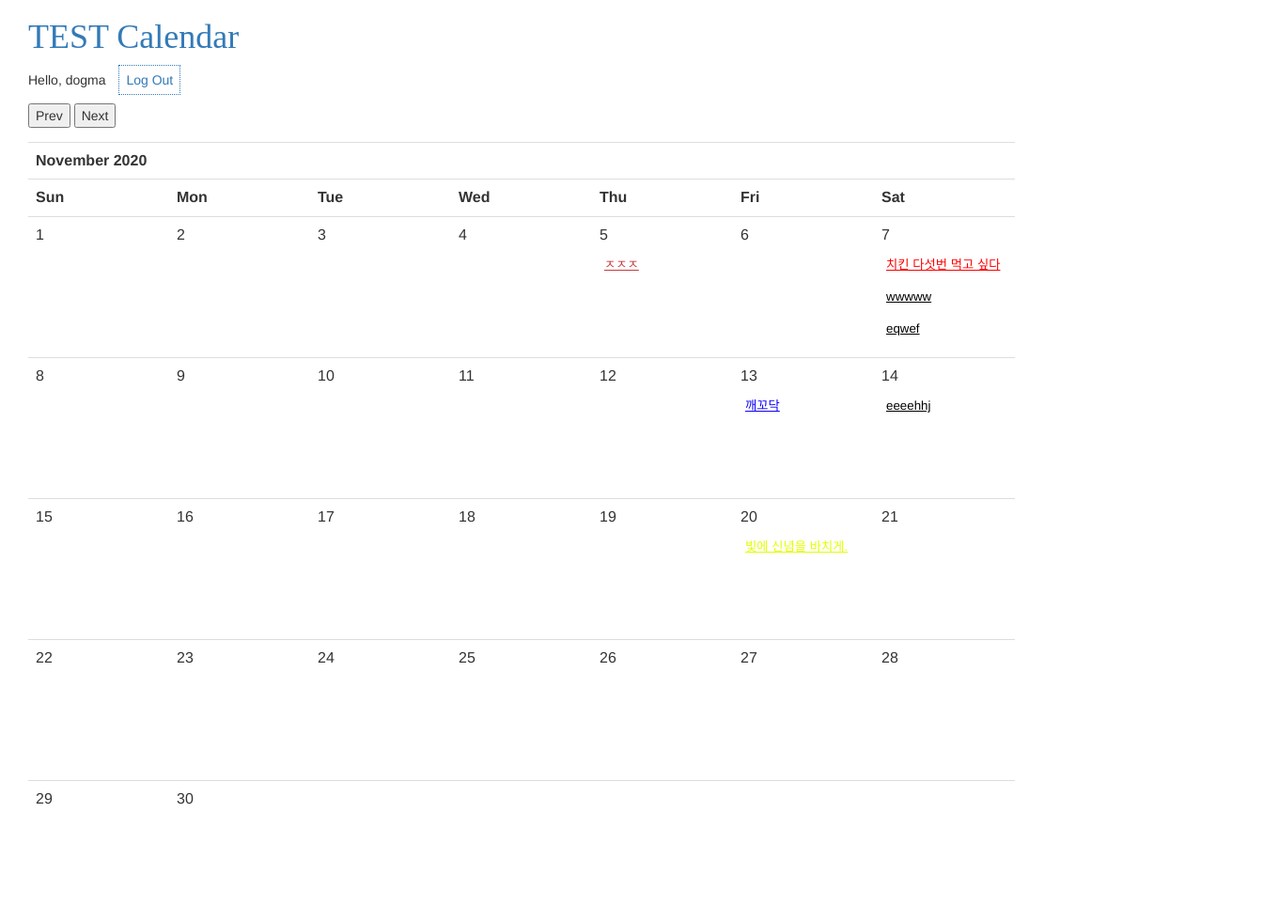
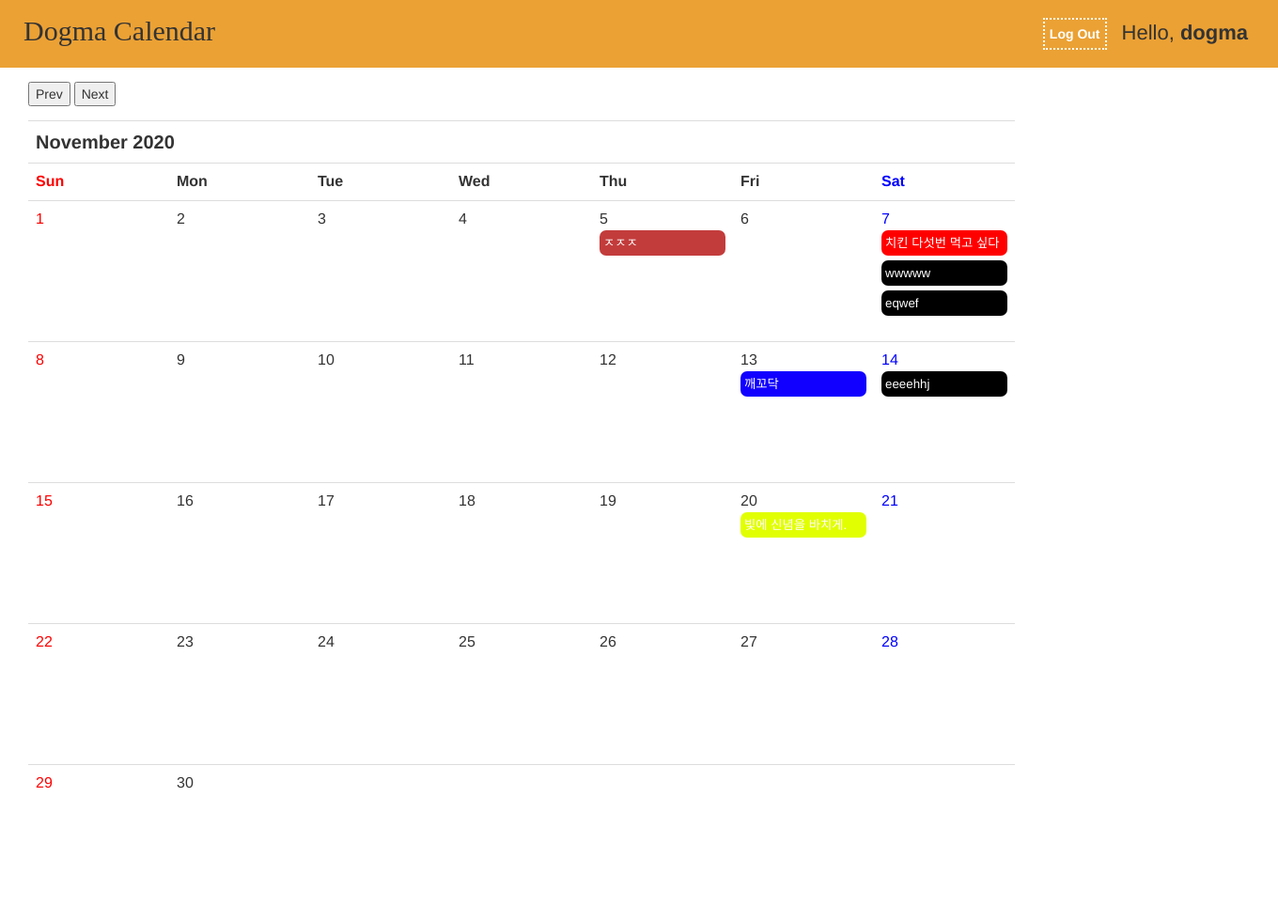
Before and after one commit to centraldogma99/newbie_project, a Django app: page / in a window 1360 px wide. Shown: the whole page at 94% size. After the commit the page ends 839 px from the top, so only its background shows below. Run offline with Django 3.2, Linux system fonts and the light colour scheme; a user stored in the database is signed in; data comes from the database, SQL or seed files in the repository; both versions use the stored data as it was after the commit; some libraries are stand-ins or nearby versions.

Commit message:
final commit

```diff
--- a/cencal/static/css/style.css
+++ b/cencal/static/css/style.css
@@ -1,28 +1,43 @@
 
 #siteTitle {
     font-family: 맑은고딕;
+    font-size: 30px;
     margin-bottom: 15px;
+    background-color: unset !important;
+    color: unset !important;
+    text-decoration: bold;
+}
+
+.noHover{
+    background-color: unset !important;
+    color: unset !important;
+    text-decoration: unset !important;
+
 }
 
 #navBar {
+    padding-left: 30px;
     margin-top: 15px;
     margin-bottom: 15px;
 }
 
 #userinfo {
-    margin-bottom: 10px;
+    background-color: #eba134;
+    padding-top: 12px;
+    padding-bottom: 17px;
+    padding-left: 25px;
+    padding-right: 25px;
 }
 
 .regbtn {
-    padding : 7px;
-    margin : 10px;
+    padding: 5px;
+    font-weight: bold;
     border-style: dotted;
-    border-width: 1px;
+    border-width: 2px;
+    color: #ffffff;
+    margin-top: 7px;
 }
 
-body {
-    margin-left: 30px;
-}
 
 .days:hover{
     background-color: #eeeeee;
@@ -30,14 +45,26 @@ body {
 
 .days p{
     font-size: 10pt;
-    margin-top: 5px;
     margin-bottom: 5px;
-    padding: 5px;
-    text-decoration: underline;
+    padding: 4px;
+    border-radius: 7px;
+    color: #ffffff !important;
+    text-decoration: unset !important;
 }
 
 .days p:hover{
     background-color: #cccccc;
+}
+
+.sat{
+    color:#0000ff;
+}
+.sun{
+    color:#ff0000;
+}
+.month{
+    margin: auto;
+    font-size: 15pt;
 }
 
 #eventlist {
@@ -47,6 +74,7 @@ body {
 #contentWrapper {
     display: flex;
     flex-direction: row;
+    margin-left: 30px;
     height: 100%;
 }
 
@@ -58,7 +86,22 @@ body {
 #sidebar {
     max-width: 450px;
     flex: 1 0 20%;
-    padding-left: 20px;
+    padding-left: 35px;
+}
+
+#eventListDate {
+    margin-bottom : 25px;
+}
+
+.top-menu {
+    float: right;
+    margin-left: 9px;
+}
+
+#greetings {
+    font-size: 22px;
+    padding: 7px;
+
 }
 
 .events {
--- a/cencal/templates/cencal/base.html
+++ b/cencal/templates/cencal/base.html
@@ -8,11 +8,18 @@
         <script src="//code.jquery.com/jquery-3.3.1.min.js"></script>
     </head>
     <body>
-        <a href="{% url 'index' %}">
-            <h1 id = "siteTitle">
-                TEST Calendar
-            </h1>
+        <div id="userInfo">
+            <a href="{% url 'index' %}" class="noHover">
+            <p id = "siteTitle" style="display:inline">Dogma Calendar</p>
         </a>
+        {% if user.is_authenticated %}
+            <p id="greetings" class="top-menu">Hello, <b>{{ user.username }}</b></p> <a href="{% url 'logout' %}" class="top-menu regbtn">Log Out</a>
+        {% else %}
+            <a href="{% url 'login' %}" class="top-menu regbtn" >Log In</a>
+            <a href="{% url 'signup' %}" class="top-menu regbtn">Sign Up</a>
+        {% endif %}
+    </div>
+
 
         {% block content %}
         {% endblock %}
--- a/cencal/templates/cencal/index.html
+++ b/cencal/templates/cencal/index.html
@@ -9,14 +9,7 @@
         {% endfor %}
     {% endfor %}
 
-    <div id="userInfo">
-        {% if user.is_authenticated %}
-            <p class="top-menu">Hello, {{ user.username }} <a href="{% url 'logout' %}" class="top-menu regbtn">Log Out</a></p>
-        {% else %}
-            <a href="{% url 'login' %}" class="top-menu regbtn" >Log In</a>
-            <a href="{% url 'signup' %}" class="top-menu regbtn">Sign Up</a>
-        {% endif %}
-    </div>
+
     <div id="navBar">
         <input type="button" id="prev" value="Prev" class="movemonth">
         <input type="button" id="next" value="Next" class="movemonth">
@@ -174,7 +167,7 @@
                                 if (parseInt(event.fields.date.slice(8)) == parseInt(element.firstChild.data)){
                                     var a = document.createElement("p");
                                     a.innerHTML = event.fields.title;
-                                    a.style.color = event.fields.color;
+                                    a.style.background = event.fields.color;
                                     a.className = "events";
                                     this.appendChild(a);
                                 }
@@ -236,10 +229,13 @@
         //날짜 클릭 시, 그 날짜에 등록된 일정들을 오른쪽에 표시
         //dayClick 이벤트 리스너에 의해 실행된다.
         function listevent(year, month, day){
+            date = new Date(year,month-1,day)
+
+            wekday = date.toLocaleDateString('kr-KO', {weekday:'short'})
             $.ajax({
                 type: "POST",
                 url: "{% url 'listevent' %}",
-                data: {'year':year, 'month':month, 'day':day, 'csrfmiddlewaretoken': '{{ csrf_token }}'},
+                data: {'year':year, 'month':month, 'day':day, 'wekday':wekday, 'csrfmiddlewaretoken': '{{ csrf_token }}'},
                 async: false,
                 success: function(response){
                     $("#sidebar").html(response);
@@ -304,7 +300,7 @@
                 day = event.target.firstChild.data;
             }
             //빈칸 클릭했을때
-            if (event.target.className != "noday"){
+            if (day != String.fromCharCode(160)){
                 listevent(year, month, day);
             }
         }
--- a/cencal/views.py
+++ b/cencal/views.py
@@ -16,7 +16,8 @@ def calbuilder(request):
     month = int(request.POST.get('month',None))
     cal = HTMLCalendar(calendar.SUNDAY)
     cal = cal.formatmonth(year, month)
-    cal = cal.replace('<td ', '<td class="days" width="150" height="150"')
+    print(cal)
+    cal = cal.replace('<td class="', '<td width="150" height="150" class="days ')
     cal = cal.replace('border="0" cellpadding="0" cellspacing="0" class="month">','class="table">')
     events = Event.objects.filter(date__year = year, date__month = month)
     events_json = serializers.serialize('json', events)
@@ -66,9 +67,10 @@ def listevent(request):
     year = int(request.POST.get('year', None))
     month = int(request.POST.get('month', None))
     day = int(request.POST.get('day', None))
+    wekday = request.POST.get('wekday', None)
 
     events = Event.objects.filter(date__exact = date(year,month,day)).order_by('start_time')
-    return render(request, 'cencal/sidebar.html', {"plans":events})
+    return render(request, 'cencal/sidebar.html', {"plans":events, "year":year, "month":month, "day":day, "wekday":wekday})
     # events_json = serializers.serialize('json', events)
     # context = {
     #     'events': events_json
```
Also changed, not shown: cencal/templates/registration/login.html (+34 -15 lines), cencal/templates/registration/signup.html (+25 -7 lines), db.sqlite3.
